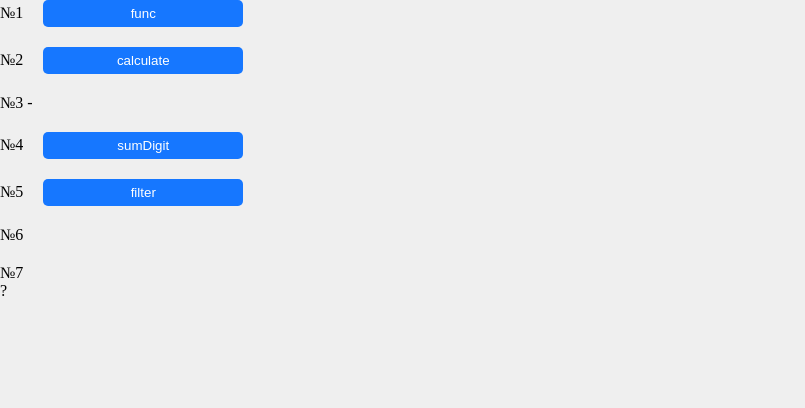
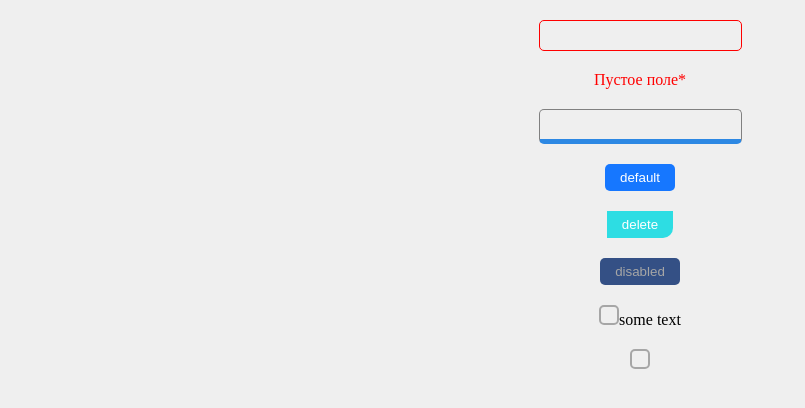
Before and after one commit to ViVarkina/HomeWorkReposit, a React (Vite) app: page / in a window 1280 px wide. Shown: the top 408 px of the page, without its empty margins (0-805 px from the left). Built offline with nearby package versions, Linux system fonts and the light colour scheme.

Commit message:
Стилизация чекбокса

```diff
--- a/src/App.tsx
+++ b/src/App.tsx
@@ -1,12 +1,12 @@
 import './App.css'
-import {PrintPyramid} from "./PrintPyramid.tsx";
+import Homework4 from "./homework/homework4/Homework4.tsx";
 
 
 function App() {
     return (<>
         {/*<Homework3/>*/}
-        {/*<Homework4/>*/}
-        <PrintPyramid/>
+        <Homework4/>
+        {/*<PrintPyramid/>*/}
     </>)
 }
 
--- a/src/homework/homework4/Homework4.tsx
+++ b/src/homework/homework4/Homework4.tsx
@@ -1,7 +1,8 @@
-import {useState} from 'react'
+import {ChangeEvent, useState} from 'react'
 import SuperInputText from './common/c1-SuperInputText/SuperInputText'
 import s from './HW4.module.css'
 import SuperButton from "./common/c2-SuperButton/SuperButton.tsx";
+import SuperCheckbox from "./common/c3-SuperCheckbox/SuperCheckbox.tsx";
 // import SuperCheckbox from './common/c3-SuperCheckbox/SuperCheckbox'
 
 function Homework4() {
@@ -16,11 +17,10 @@ function Homework4() {
         }
     }
 
-    // const [checked, setChecked] = useState<boolean>(false)
-    // const testOnChange = (e: ChangeEvent<HTMLInputElement>) => {
-    //     setChecked(e.currentTarget.checked)
-    //     console.log(e.currentTarget.checked)
-    // }
+    const [checked, setChecked] = useState<boolean>(false)
+    const testOnChange = (e: ChangeEvent<HTMLInputElement>) => {
+
+    }
 
     return (
         <div>
@@ -48,24 +48,20 @@ function Homework4() {
                 <SuperButton disabled>
                     disabled
                 </SuperButton>
+
+                <SuperCheckbox
+                    checked={checked}
+                    onChangeChecked={setChecked}
+                >
+                    some text {/*// этот текст попадёт в children*/}
+                </SuperCheckbox>
+
+
+                {/*// onChange тоже должен работать*/}
+                <SuperCheckbox checked={checked} onChange={testOnChange}/>
             </div>
         </div>
     )
 }
 
 export default Homework4
-
-
-
-
-
-
-// <SuperCheckbox
-// checked={checked}
-// onChangeChecked={setChecked}
-//     >
-//     some text {/*// этот текст попадёт в children*/}
-// </SuperCheckbox>
-//
-// {/*// onChange тоже должен работать*/}
-// <SuperCheckbox checked={checked} onChange={testOnChange}/>
--- a/src/homework/homework4/common/c3-SuperCheckbox/SuperCheckbox.module.css
+++ b/src/homework/homework4/common/c3-SuperCheckbox/SuperCheckbox.module.css
@@ -1,7 +1,48 @@
 .checkbox {
-    background: aqua;
+    position: absolute;
+    opacity: 0;
+    height: 0;
+    width: 0;
 }
 
-.spanClassName {
-    background: aqua;
+.fakeCheckedBox{
+    display: inline-block;
+    position: relative;
+    width: 16px;
+    height: 16px;
+    border: 2px solid #a6a6a6;
+    border-radius: 5px;
+    transition: all 0.5s;
+
 }
+
+.checkbox:checked ~ .fakeCheckedBox{
+    background: #2d88e3;
+    border-radius: 5px;
+    border: 2px solid #2d88e3;
+    transition: all 0.5s;
+
+}
+
+
+.fakeCheckedBox:after {
+    content: '';
+    position: absolute;
+    display: none;
+    width: 4px;
+    height: 10px;
+    border: solid #ffffff;
+    border-width: 0 2px 2px 0;
+    transform: rotate(45deg);
+    left: 5px;
+    top: 0px;
+
+}
+
+.checkbox:checked ~ .fakeCheckedBox:after {
+    display: block;
+}
+
+.spanClassName{
+    /*position: relative;*/
+}
--- a/src/homework/homework4/common/c3-SuperCheckbox/SuperCheckbox.tsx
+++ b/src/homework/homework4/common/c3-SuperCheckbox/SuperCheckbox.tsx
@@ -21,22 +21,28 @@ const SuperCheckbox: React.FC<SuperCheckboxPropsType> = (
         ...restProps// все остальные пропсы попадут в объект restProps
     }
 ) => {
-    const onChangeCallback = (e: ChangeEvent<HTMLInputElement>) => {
-        console.log(e.target.className)
-    }
+
     // ${className ? className : ''
     const finalInputClassName = `${s.checkbox}`
+    const fakeCheckedBox = `${s.fakeCheckedBox}`
+
+    const onChangeCallback = (e: ChangeEvent<HTMLInputElement>) => {
+        onChange // если есть пропс onChange
+        && onChange(e) // то передать ему е (поскольку onChange не обязателен)
+
+        onChangeChecked && onChangeChecked(e.currentTarget.checked)
+    }
 
     return (
-        <label>
+        <label className={s.container}>
             <input
                 type={'checkbox'}
                 onChange={onChangeCallback}
                 className={finalInputClassName}
-
-                /*{...restProps} // отдаём инпуту остальные пропсы если они есть (checked например там внутри)*/
+                {...restProps} // отдаём инпуту остальные пропсы если они есть (checked например там внутри)
             />
-            {/*{children && <span className={s.spanClassName}>{children}</span>}*/}
+            <span className={fakeCheckedBox}></span>
+            {children && <span className={s.spanClassName}>{children}</span>}
         </label> // благодаря label нажатие на спан передастся в инпут
     )
 }
```
